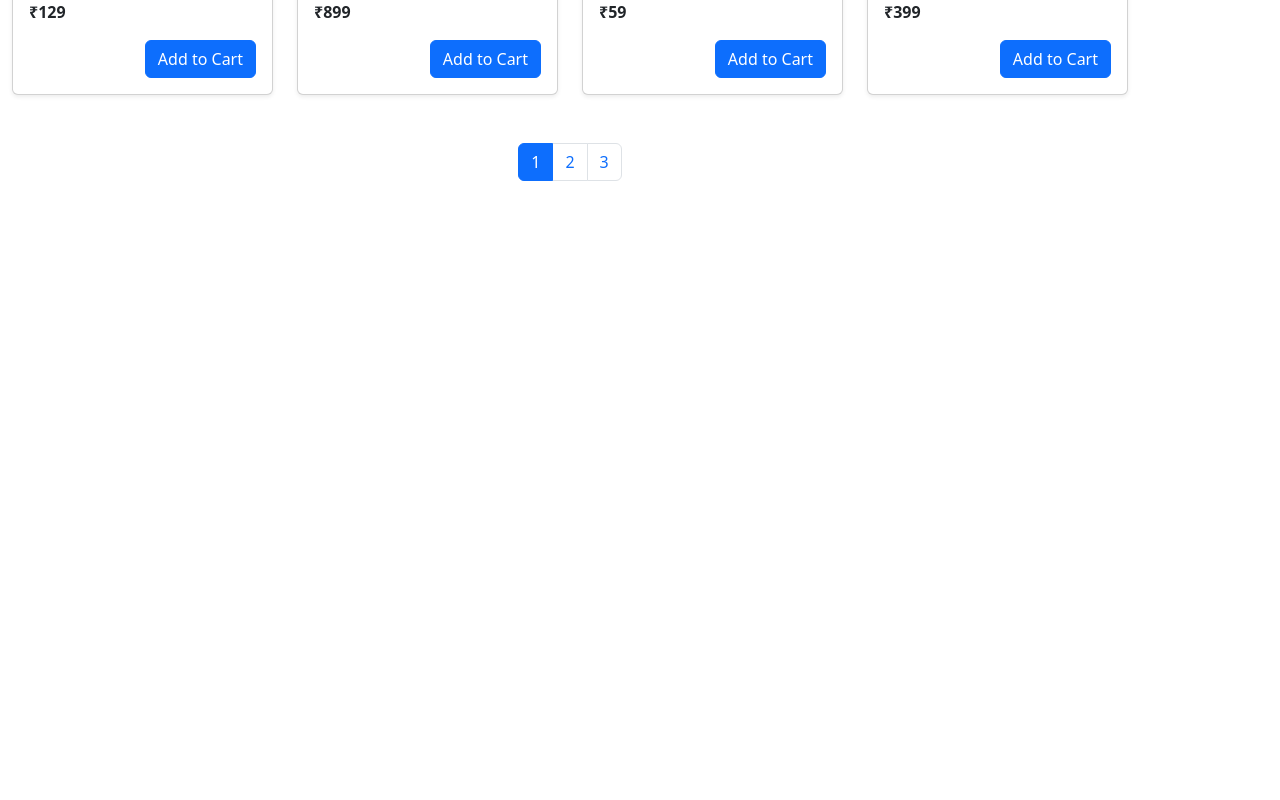
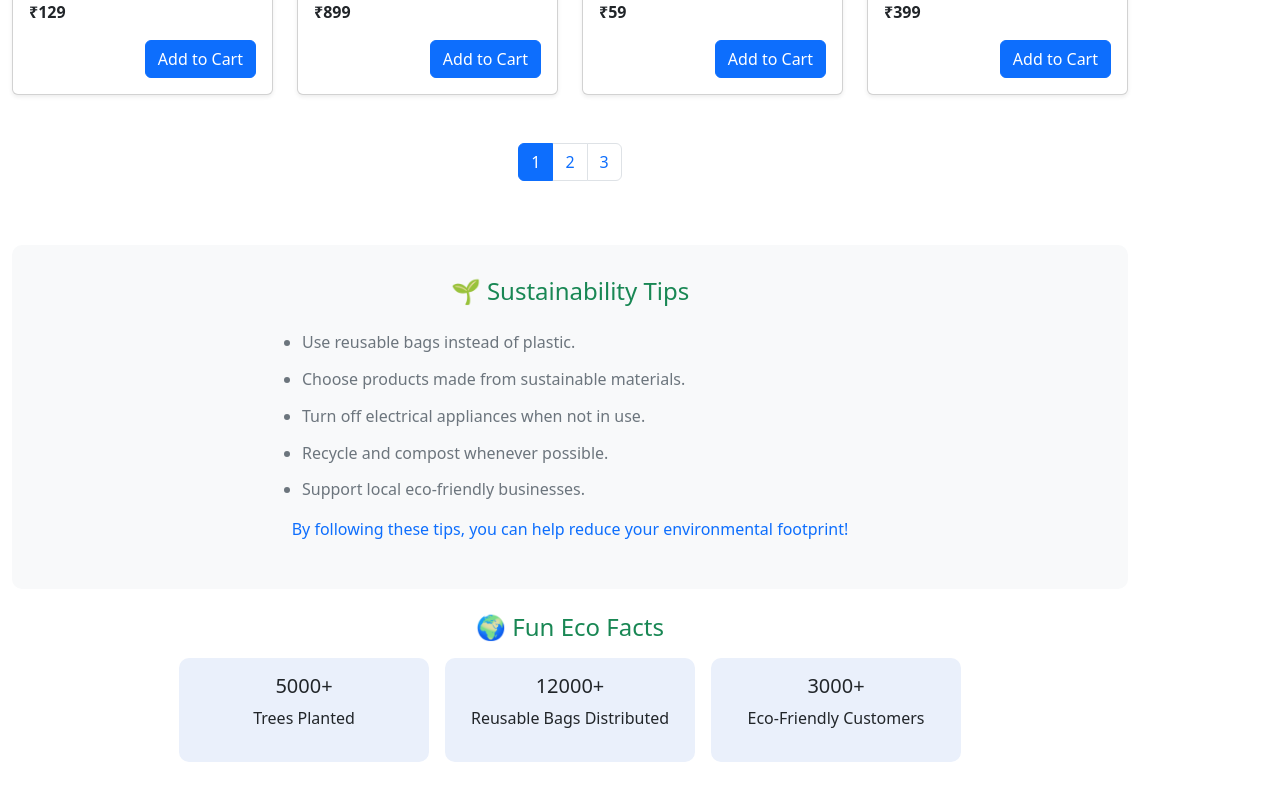
Before and after one commit to salman-68/odoohack, a React (Vite) app: page /shop in a window 1280 px wide. Shown: the part 927-1727 px from the top of the page. Before the commit the page ends 1172 px from the top, so only its background shows below. Built offline with nearby package versions, Linux system fonts and the light colour scheme.

Commit message:
Final Commit

```diff
--- a/src/CartPage.jsx
+++ b/src/CartPage.jsx
@@ -11,7 +11,6 @@ const CartPage = () => {
   const [address, setAddress] = useState("");
   const [orderPlaced, setOrderPlaced] = useState(false);
 
-  // Total price based on quantity
   const totalPrice = cart.reduce(
     (sum, item) => sum + item.price * item.quantity,
     0
@@ -33,6 +32,15 @@ const CartPage = () => {
     setOrderPlaced(true);
   };
 
+  // Some sustainability tips to fill blank space
+  const ecoTips = [
+    "Use reusable bags instead of plastic.",
+    "Choose products made from sustainable materials.",
+    "Turn off electrical appliances when not in use.",
+    "Recycle and compost whenever possible.",
+    "Support local eco-friendly businesses.",
+  ];
+
   return (
     <div className="container my-5">
       <h2 className="text-center mb-4">🛒 Your Cart</h2>
@@ -45,6 +53,7 @@ const CartPage = () => {
             style={{ width: "200px", marginBottom: "20px" }}
           />
           <h4>Your cart is empty</h4>
+          <p>Explore our eco-friendly products to make a positive impact on the planet!</p>
         </div>
       ) : (
         <>
@@ -92,10 +101,7 @@ const CartPage = () => {
             <h4>Total: ₹{totalPrice}</h4>
 
             {!showAddressForm && !orderPlaced && (
-              <button
-                className="btn btn-success mt-2"
-                onClick={handleCheckout}
-              >
+              <button className="btn btn-success mt-2" onClick={handleCheckout}>
                 Proceed to Checkout
               </button>
             )}
@@ -125,6 +131,40 @@ const CartPage = () => {
               </div>
             )}
           </div>
+
+          {/* ================= Sustainability Tips Section ================= */}
+          <section className="mt-5" style={{ backgroundColor: "#f8f9fa", padding: "2rem", borderRadius: "10px" }}>
+            <h4 className="text-center mb-4" style={{ color: "#198754" }}>🌱 Sustainability Tips</h4>
+            <ul style={{ maxWidth: "600px", margin: "0 auto", listStyleType: "disc" }}>
+              {ecoTips.map((tip, index) => (
+                <li key={index} style={{ marginBottom: "0.8rem", color: "#6c757d", fontSize: "1rem" }}>
+                  {tip}
+                </li>
+              ))}
+            </ul>
+            <p className="text-center mt-3" style={{ color: "#0d6efd" }}>
+              By following these tips, you can help reduce your environmental footprint!
+            </p>
+          </section>
+
+          {/* ================= Eco Facts Section ================= */}
+          <section className="mt-4" style={{ textAlign: "center" }}>
+            <h4 style={{ color: "#198754" }}>🌍 Fun Eco Facts</h4>
+            <div className="row mt-3" style={{ justifyContent: "center", gap: "1rem" }}>
+              <div style={{ flex: "1 1 200px", maxWidth: "250px", backgroundColor: "#eaf0fb", padding: "1rem", borderRadius: "10px" }}>
+                <h5>5000+</h5>
+                <p>Trees Planted</p>
+              </div>
+              <div style={{ flex: "1 1 200px", maxWidth: "250px", backgroundColor: "#eaf0fb", padding: "1rem", borderRadius: "10px" }}>
+                <h5>12000+</h5>
+                <p>Reusable Bags Distributed</p>
+              </div>
+              <div style={{ flex: "1 1 200px", maxWidth: "250px", backgroundColor: "#eaf0fb", padding: "1rem", borderRadius: "10px" }}>
+                <h5>3000+</h5>
+                <p>Eco-Friendly Customers</p>
+              </div>
+            </div>
+          </section>
         </>
       )}
     </div>
--- a/src/ShoppingPage.jsx
+++ b/src/ShoppingPage.jsx
@@ -28,7 +28,6 @@ const ShoppingPage = () => {
     { id: 20, name: "Eco Chair", price: 1299, img: "/chair.jpg", desc: "Bamboo wooden chair.", eco: "Saves 5.8kg CO₂" },
   ];
 
-  // Pagination
   const [currentPage, setCurrentPage] = useState(1);
   const productsPerPage = 8;
   const indexOfLast = currentPage * productsPerPage;
@@ -36,10 +35,20 @@ const ShoppingPage = () => {
   const currentProducts = products.slice(indexOfFirst, indexOfLast);
   const totalPages = Math.ceil(products.length / productsPerPage);
 
+  // Additional content to fill white space
+  const ecoTips = [
+    "Use reusable bags instead of plastic.",
+    "Choose products made from sustainable materials.",
+    "Turn off electrical appliances when not in use.",
+    "Recycle and compost whenever possible.",
+    "Support local eco-friendly businesses.",
+  ];
+
   return (
     <div className="container my-5">
       <h2 className="text-center mb-4">🛍 Shop Eco-Friendly Products</h2>
 
+      {/* Products Grid */}
       <div className="row">
         {currentProducts.map((product) => {
           const cartItem = cart.find((item) => item.id === product.id);
@@ -93,6 +102,7 @@ const ShoppingPage = () => {
         })}
       </div>
 
+      {/* Pagination */}
       <div className="d-flex justify-content-center mt-4">
         <nav>
           <ul className="pagination">
@@ -112,6 +122,40 @@ const ShoppingPage = () => {
           </ul>
         </nav>
       </div>
+
+      {/* ================= Sustainability Tips Section ================= */}
+      <section className="mt-5" style={{ backgroundColor: "#f8f9fa", padding: "2rem", borderRadius: "10px" }}>
+        <h4 className="text-center mb-4" style={{ color: "#198754" }}>🌱 Sustainability Tips</h4>
+        <ul style={{ maxWidth: "600px", margin: "0 auto", listStyleType: "disc" }}>
+          {ecoTips.map((tip, index) => (
+            <li key={index} style={{ marginBottom: "0.8rem", color: "#6c757d", fontSize: "1rem" }}>
+              {tip}
+            </li>
+          ))}
+        </ul>
+        <p className="text-center mt-3" style={{ color: "#0d6efd" }}>
+          By following these tips, you can help reduce your environmental footprint!
+        </p>
+      </section>
+
+      {/* ================= Fun Eco Facts ================= */}
+      <section className="mt-4 mb-5" style={{ textAlign: "center" }}>
+        <h4 style={{ color: "#198754" }}>🌍 Fun Eco Facts</h4>
+        <div className="row mt-3" style={{ justifyContent: "center", gap: "1rem" }}>
+          <div style={{ flex: "1 1 200px", maxWidth: "250px", backgroundColor: "#eaf0fb", padding: "1rem", borderRadius: "10px" }}>
+            <h5>5000+</h5>
+            <p>Trees Planted</p>
+          </div>
+          <div style={{ flex: "1 1 200px", maxWidth: "250px", backgroundColor: "#eaf0fb", padding: "1rem", borderRadius: "10px" }}>
+            <h5>12000+</h5>
+            <p>Reusable Bags Distributed</p>
+          </div>
+          <div style={{ flex: "1 1 200px", maxWidth: "250px", backgroundColor: "#eaf0fb", padding: "1rem", borderRadius: "10px" }}>
+            <h5>3000+</h5>
+            <p>Eco-Friendly Customers</p>
+          </div>
+        </div>
+      </section>
     </div>
   );
 };
```
